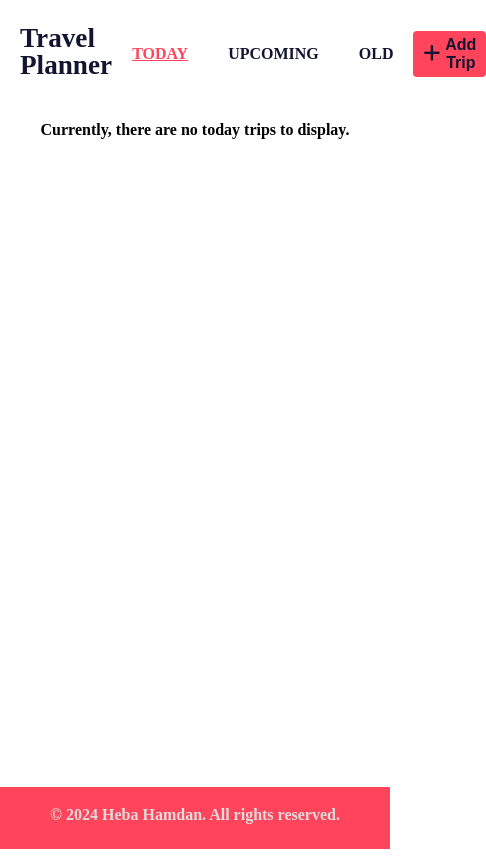
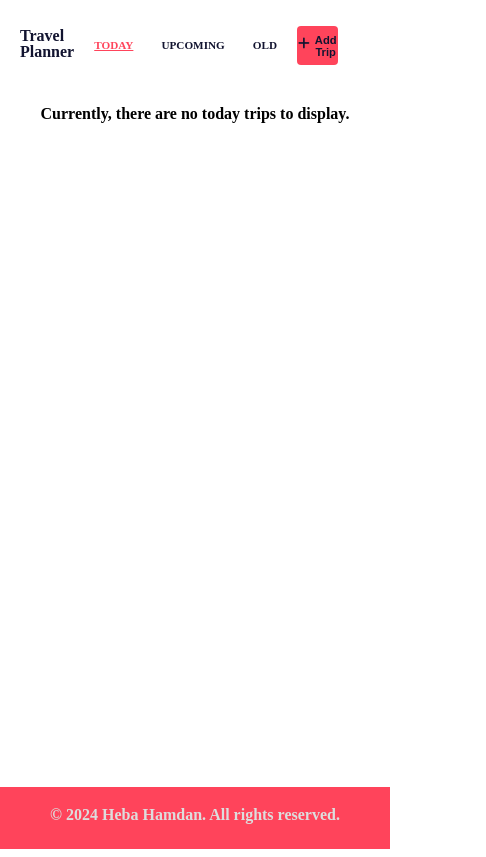
Before and after one commit to HebaHamdan2/travel-planner-app, a website built with webpack: page src/client/views/index.html in a window 390 px wide. Shown: the whole page, 486 px wide, since content can reach past the window. Built offline with nearby package versions, Linux system fonts and the light colour scheme; some packages are replaced by stand-ins of ours; a script that the page names is missing.

Commit message:
media query

```diff
--- a/jest.setup.js
+++ b/jest.setup.js
@@ -1,5 +1,3 @@
-// jest.setup.js
-
 // Mock the global Client object
 global.Client = {
     apiConfig: {
--- a/src/client/index.js
+++ b/src/client/index.js
@@ -12,7 +12,7 @@ import "./styles/base.scss";
 import "./styles/footer.scss";
 import "./styles/form.scss";
 import "./styles/header.scss";
-import "./media/responsive.scss";
+import "./styles/responsive.scss";
 
 // Wait until the DOM is fully loaded
 document.addEventListener("DOMContentLoaded", () => {
--- a/src/client/js/displayResults.js
+++ b/src/client/js/displayResults.js
@@ -118,8 +118,8 @@ export function displayTripData() {
             );
 
             displayTripData();
-            hideSpinner(); // Hide the spinner
-          }, 1000); // Adjust the delay as needed
+            hideSpinner();
+          }, 1000);
         }
       });
     });
--- a/src/client/js/getPixabayImage.js
+++ b/src/client/js/getPixabayImage.js
@@ -23,7 +23,6 @@ export async function PixabayImage(query) {
       return [];
     }
   } catch (error) {
-    // Log error and return an empty array
     // console.error('Error fetching data from Pixabay:', error);
     return [];
   }
--- a/src/client/media/responsive.scss
+++ b/src/client/styles/responsive.scss
@@ -18,5 +18,18 @@
        margin-right: 100%;
         width: 60%;
     }
+       header .logo{
+        font-size: 1em;
+       }
+       header .add-trip{
+        padding: 6px 1px;
+        font-size: 0.7em;
+       }
+       header .navbar .nav-item {
+        font-size: 0.7em;
+       }
+       header .navbar {
+        gap: 8px;
+    }
 
 }
```
